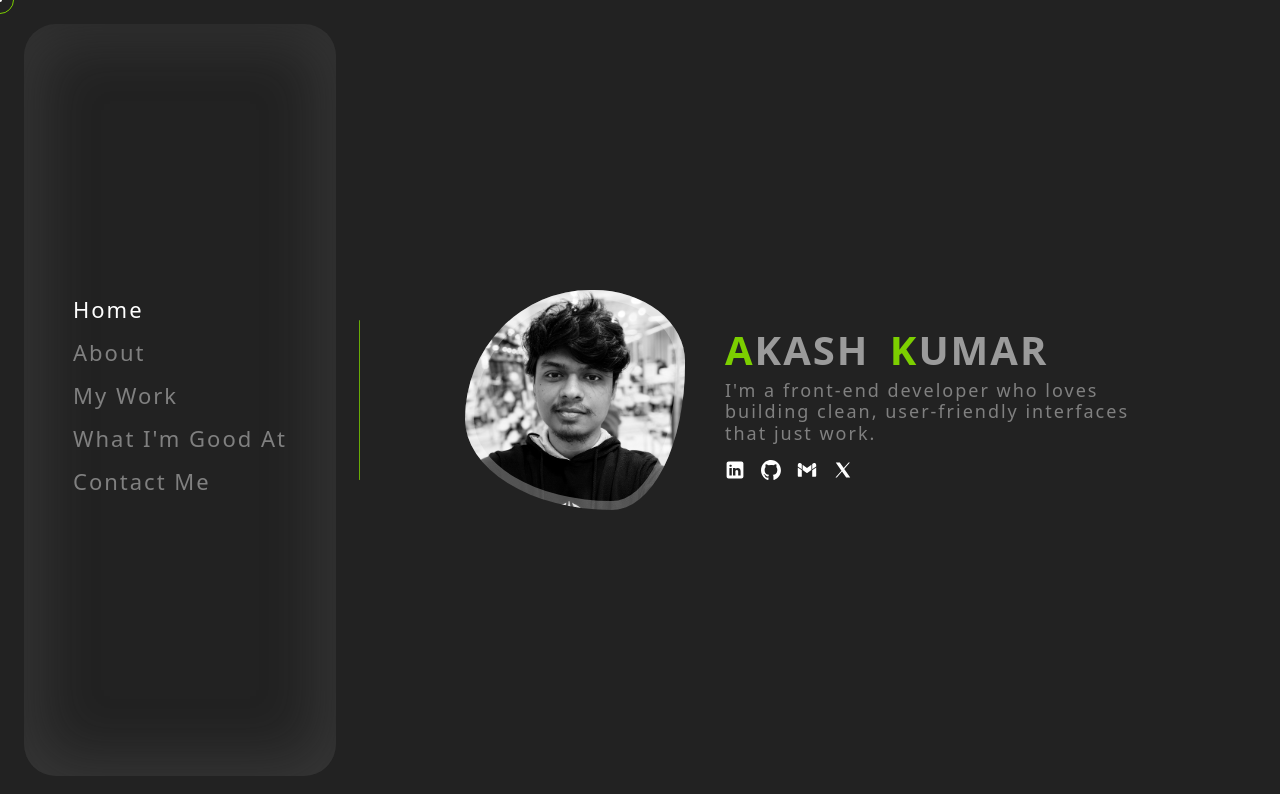
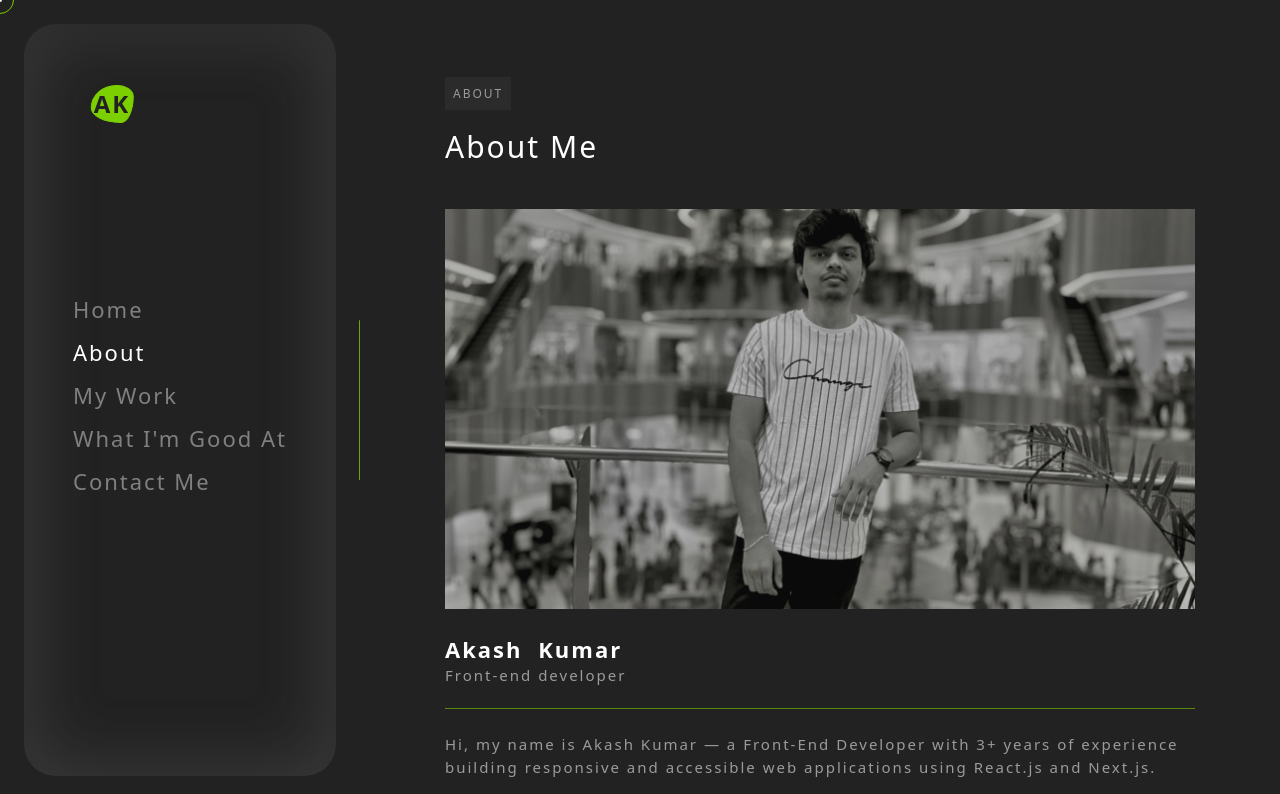
Before and after one commit to akashkumartg02/Portfolio, a React (Vite) app: page /about in a window 1280 px wide. Shown: the top 794 px of the page. Built offline with nearby package versions, Linux system fonts and the light colour scheme; a web font is replaced by a local one.

Commit message:
logo and resume added

```diff
--- a/src/components/About/About.tsx
+++ b/src/components/About/About.tsx
@@ -86,7 +86,7 @@ const About = () => {
             <hr className="my-6 text-lime-500 opacity-60" />
 
             <div className="bg-white inline-block px-6 py-3">
-                <a href="assets/img/cv/1.jpg" className="text-black" download=""><span>Download CV</span></a>
+                <a href="/Akash_Resume.pdf" className="text-black" download><span>Download CV</span></a>
             </div>
 
             <hr className="my-6 text-lime-500 opacity-60" />
--- a/src/components/Main/Main.tsx
+++ b/src/components/Main/Main.tsx
@@ -1,4 +1,4 @@
-import { useLocation } from 'react-router-dom';
+import { Route, Routes } from 'react-router-dom';
 import Home from '../Home/Home';
 import About from '../About/About';
 import Work from '../Work/Work';
@@ -7,7 +7,7 @@ import Contact from '../Contact/Contact';
 import './style.scss';
 
 const Main = () => {
-    const { hash } = useLocation();
+    // const { hash } = useLocation();
 
     return (
         <div id="main" className="relative h-screen px-6" style={{
@@ -15,11 +15,18 @@ const Main = () => {
             marginLeft: '360px'
         }}>
             <div className='max-w-[750px] w-full m-auto relative h-screen'>
-                {(!hash || (hash === '#home')) && <Home />}
+                <Routes>
+                    <Route path="/" element={<Home />} />
+                    <Route path="/about" element={<About />} />
+                    <Route path="/work" element={<Work />} />
+                    <Route path="/skills" element={<Skills />} />
+                    <Route path="/contact" element={<Contact />} />
+                </Routes>
+                {/* {(!hash || (hash === '#home')) && <Home />}
                 {hash === '#about' && <About />}
                 {hash === '#work' && <Work />}
                 {hash === '#skills' && <Skills />}
-                {hash === '#contact' && <Contact />}
+                {hash === '#contact' && <Contact />} */}
             </div>
         </div>
     )
--- a/src/components/SideBar/SideBar.tsx
+++ b/src/components/SideBar/SideBar.tsx
@@ -1,25 +1,25 @@
 import { useLocation, useNavigate } from "react-router-dom";
+import { useState } from "react";
 import "./style.scss";
-import { useState } from "react";
 
 const SideBar = () => {
-    const { hash } = useLocation();
+    const { pathname } = useLocation();
     const navigate = useNavigate();
     const [open, setOpen] = useState(false);
 
     const handleNavigate = (path: string) => {
-        navigate(`#${path}`);
+        navigate(`/${path}`);
         setOpen(false);
     }
 
     const Navigations = () => {
         return (
             <ul className="menus text-[gray] text-[22px] font-medium w-max" >
-                <li className={(!hash || (hash === '#home')) ? 'active' : ''} onClick={() => handleNavigate('home')}>Home</li>
-                <li className={hash === '#about' ? 'active' : ''} onClick={() => handleNavigate('about')}>About</li>
-                <li className={hash === '#work' ? 'active' : ''} onClick={() => handleNavigate('work')}>My Work</li>
-                <li className={hash === '#skills' ? 'active' : ''} onClick={() => handleNavigate('skills')}>What I'm Good At</li>
-                <li className={hash === '#contact' ? 'active' : ''} onClick={() => handleNavigate('contact')}>Contact Me</li>
+                <li className={pathname === '/home' ? 'active' : ''} onClick={() => handleNavigate('')}>Home</li>
+                <li className={pathname === '/about' ? 'active' : ''} onClick={() => handleNavigate('about')}>About</li>
+                <li className={pathname === '/work' ? 'active' : ''} onClick={() => handleNavigate('work')}>My Work</li>
+                <li className={pathname === '/skills' ? 'active' : ''} onClick={() => handleNavigate('skills')}>What I'm Good At</li>
+                <li className={pathname === '/contact' ? 'active' : ''} onClick={() => handleNavigate('contact')}>Contact Me</li>
             </ul>
         )
     }
@@ -30,18 +30,21 @@ const SideBar = () => {
                 <div className="absolute w-[1px] bg-lime-500 rounded right-0 top-1/2 translate-y-[-50%] h-40 opacity-80"></div>
                 <div className="rounded-4xl shadow-amber-50 w-full h-full side-bar relative">
                     <span className="animated-line" />
-                    {/* <h1 className="text-lime-500 text-4xl font-bold absolute top-20 left-27 transform -translate-x-1/2 -translate-y-1/2">AK</h1> */}
+                    <h1 className="logo bg-lime-500 text-[#222222] text-2xl font-bold absolute top-20 left-22 transform -translate-x-1/2 -translate-y-1/2 border border-[var(--primary)]">AK</h1>
                     <div className="absolute top-1/2 left-1/2 transform -translate-x-1/2 -translate-y-1/2">
                         <Navigations />
                     </div>
                 </div>
             </div>
 
-            <div id="side-menu-btn" className="fixed top-0 left-0 bg-[#222222] w-full z-10 px-6 py-2">
-                <div className="bg-[#ffffff0a] p-2 cursor-pointer float-right inline-block hover:bg-[#ffffff14]" onClick={() => setOpen(true)}>
-                    <svg xmlns="http://www.w3.org/2000/svg" fill="none" viewBox="0 0 24 24" strokeWidth={1.5} stroke="currentColor" className="size-6 text-white">
-                        <path strokeLinecap="round" strokeLinejoin="round" d="M3.75 6.75h16.5M3.75 12h16.5m-16.5 5.25h16.5" />
-                    </svg>
+            <div id="side-menu-btn" className="fixed top-0 left-0 bg-[#222222] w-full z-10 px-6 py-4">
+                <div className="flex justify-between items-center">
+                    <h1 className="logo bg-lime-500 text-[#222222] text-2xl font-bold border border-[var(--primary)]">AK</h1>
+                    <div className="bg-[#ffffff0a] p-2 cursor-pointer inline-block hover:bg-[#ffffff14]" onClick={() => setOpen(true)}>
+                        <svg xmlns="http://www.w3.org/2000/svg" fill="none" viewBox="0 0 24 24" strokeWidth={1.5} stroke="currentColor" className="size-6 text-white">
+                            <path strokeLinecap="round" strokeLinejoin="round" d="M3.75 6.75h16.5M3.75 12h16.5m-16.5 5.25h16.5" />
+                        </svg>
+                    </div>
                 </div>
             </div>
 
--- a/src/components/SideBar/style.scss
+++ b/src/components/SideBar/style.scss
@@ -35,6 +35,34 @@
     }
 }
 
+.logo {
+    padding: 2px;
+    border-radius: 60% 40% 30% 70% / 60% 30% 70% 40%;
+    animation: 2s ease-in-out 1s infinite normal none running morph;
+}
+
+@keyframes morph {
+    0% {
+        border-radius: 60% 40% 30% 70% / 60% 30% 70% 40%;
+    }
+
+    50% {
+        border-radius: 30% 60% 70% 40% / 50% 60% 30%;
+    }
+
+    100% {
+        border-radius: 60% 40% 30% 70% / 60% 30% 70% 40%;
+    }
+
+    50% {
+        border-radius: 30% 60% 70% 40% / 50% 60% 30%;
+    }
+
+    0% {
+        border-radius: 60% 40% 30% 70% / 60% 30% 70% 40%;
+    }
+}
+
 @media (min-width: 0px) and (max-width: 995px) {
     #side-bar-container {
         display: none;
--- a/src/main.tsx
+++ b/src/main.tsx
@@ -1,13 +1,13 @@
-import { StrictMode } from 'react'
+// import { StrictMode } from 'react'
 import { createRoot } from 'react-dom/client'
 import { BrowserRouter } from 'react-router-dom'
 import App from './App.tsx'
 import './index.css'
 
 createRoot(document.getElementById('root')!).render(
-  <StrictMode>
-    <BrowserRouter>
-      <App />
-    </BrowserRouter>
-  </StrictMode>,
+  // <StrictMode>
+  <BrowserRouter>
+    <App />
+  </BrowserRouter>
+  // </StrictMode>,
 )
```
Also changed, not shown: 1 other file (tests, documents, lock files or other folders).
